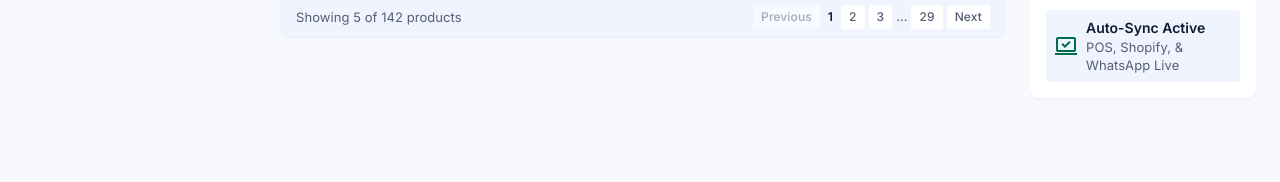
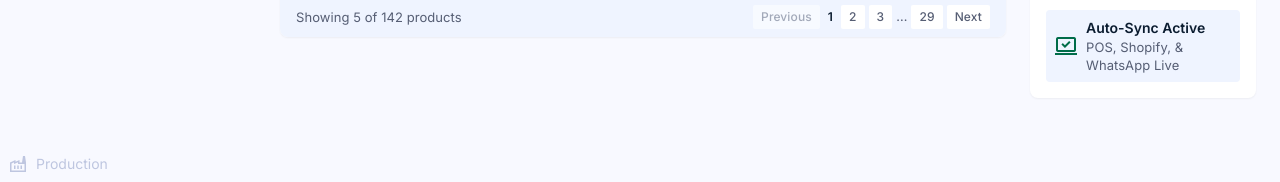
Before and after one commit to l41417602-cell/business-management, a plain HTML site: page production.html in a window 1280 px wide. Shown: the part 1095-1277 px from the top of the page. Before the commit the page ends 1241 px from the top, so only its background shows below. Drawn offline with nearby package versions, Linux system fonts and the light colour scheme.

Commit message:
Update production.html

```diff
--- a/production.html
+++ b/production.html
@@ -804,3 +804,10 @@
     })();
   </script>
 </div></div></main></div></body></html>
+<a href="production.html"
+   class="flex items-center justify-between px-space-sm py-space-sm rounded-lg text-tertiary-fixed-dim">
+    <div class="flex items-center gap-space-sm">
+        <span class="material-symbols-outlined text-[20px]">factory</span>
+        <span>Production</span>
+    </div>
+</a>
```
